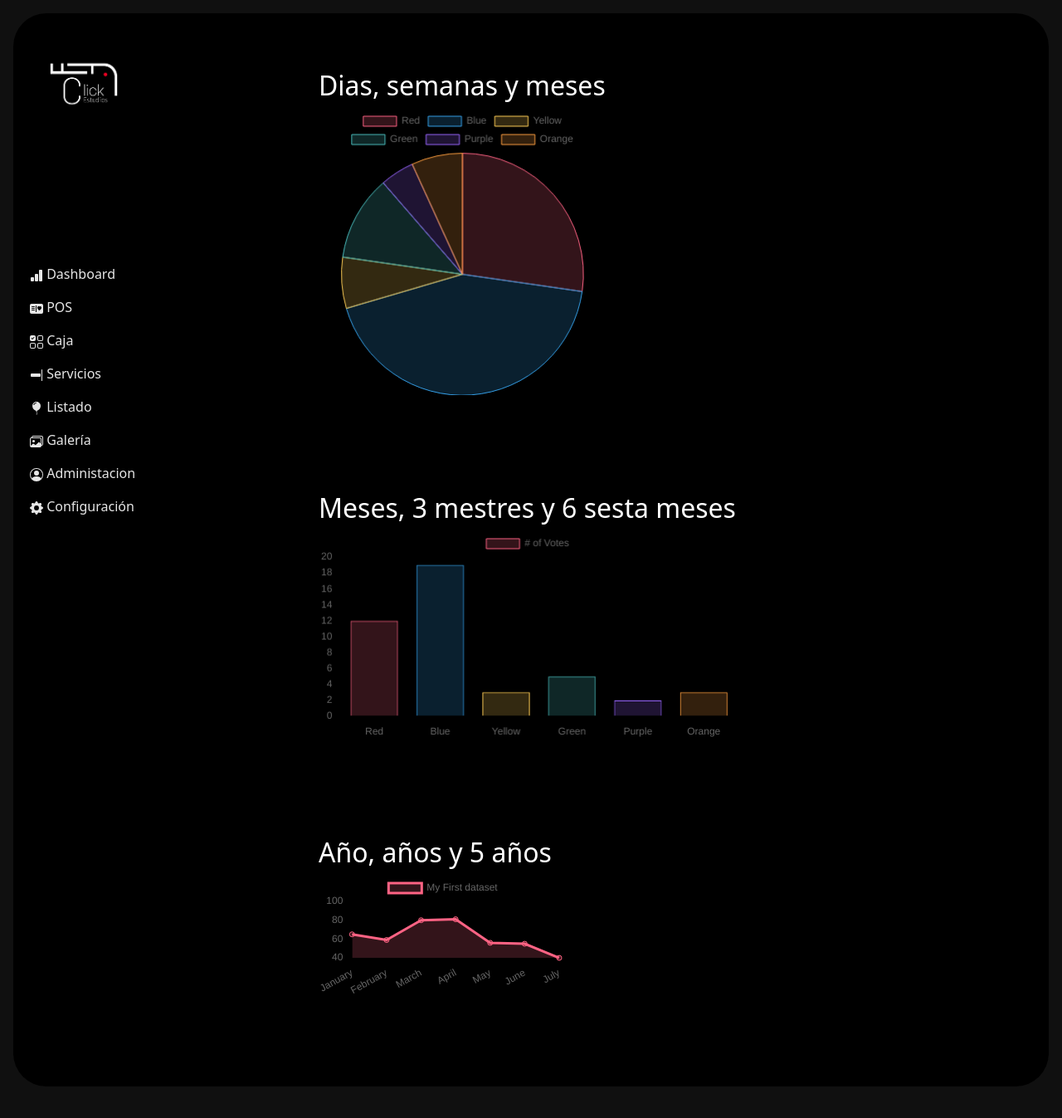
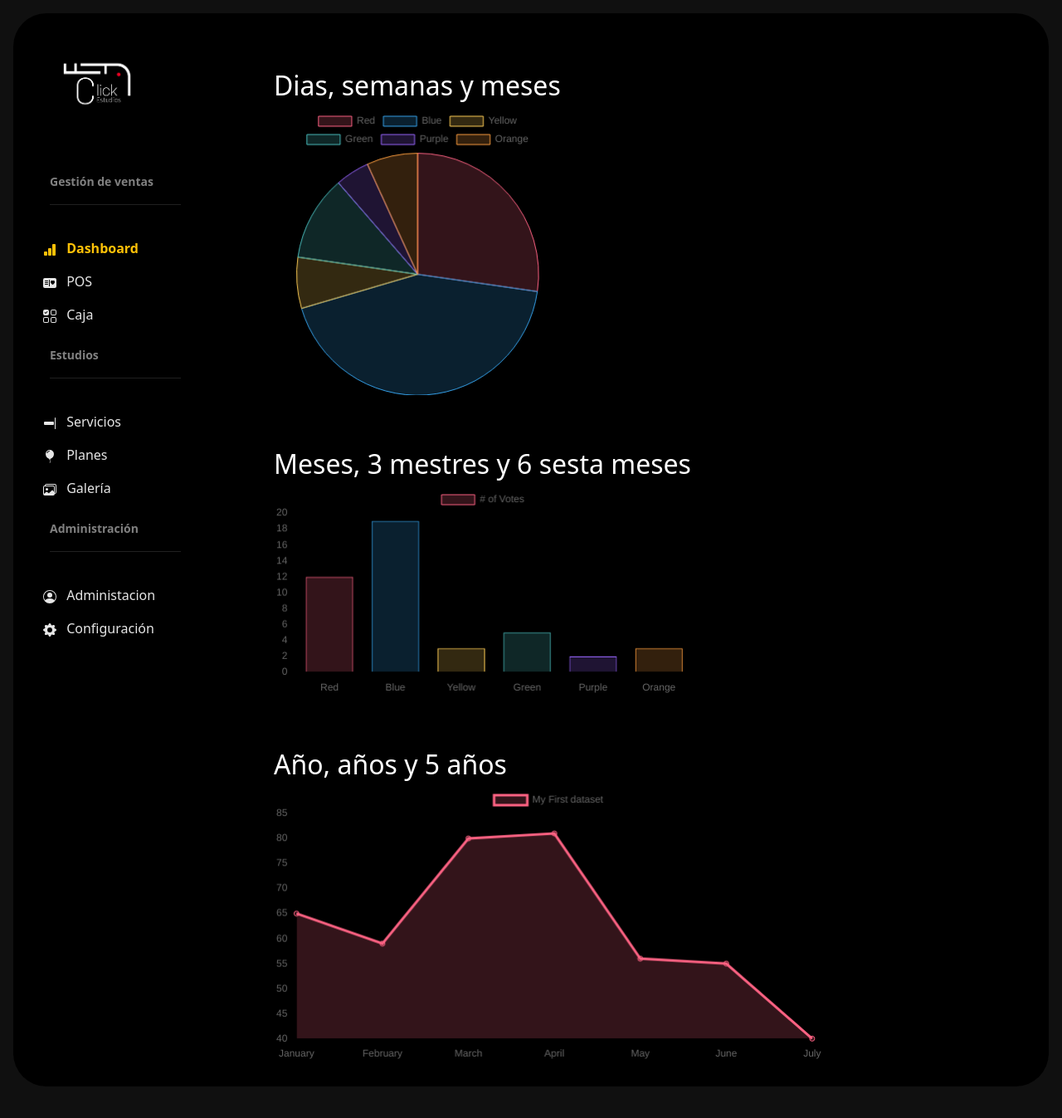
Before and after one commit to the-wandy-olivares/_ClickEstudios, a Django app: page /dashboard/ in a window 1280 px wide. Shown: the whole page at 83% size. Run offline with Django 5.2, Linux system fonts and the light colour scheme; some web fonts are replaced.

Commit message:
Agregar estilos a la navegación para resaltar las secciones de planes, servicios y dashboard; mejorar la visualización de las cajas en el filtro

```diff
--- a/ClickEstudios/Estudios/templates/base/base.html
+++ b/ClickEstudios/Estudios/templates/base/base.html
@@ -41,7 +41,7 @@
   <body style="background-color:rgb(16, 16, 16); " class="p-3">
       <main class=' p-1 d-flex '  style=" height: 96vh; background-color: #000000;
             border-radius: 2.5rem;">
-            <div class='bg-grey' style='min-width: 300px;'>
+            <div class='bg-grey ms-4 me-5' style='min-width: 190px;'>
                   {% include "component/nav.html" %}
             </div>
             {% block content %}
--- a/ClickEstudios/Estudios/templates/box/components/filter.html
+++ b/ClickEstudios/Estudios/templates/box/components/filter.html
@@ -10,7 +10,9 @@
                   <option value="todas" {% if request.POST.caja == "todas" %}selected{% endif %}>Todas las Cajas</option>
                   {% for caja in cajas %}
                   <option value="{{ caja.id }}" {% if request.POST.caja == caja.id|stringformat:"s" %}selected{% endif %}>
-                        Caja #{{ forloop.counter }} </option>
+                         #{{ forloop.counter }}
+                         {{caja.user.first_name}} {{caja.user.last_name}}
+                  </option>
                   {% endfor %}
             </select>
 
--- a/ClickEstudios/Estudios/templates/component/nav.html
+++ b/ClickEstudios/Estudios/templates/component/nav.html
@@ -8,7 +8,9 @@
             border-radius: 0.5rem;
             transition: 0.5s;
       }
-
+      a svg {
+            margin-right: 0.5rem;
+      }
       .nav a:hover {
             color: #ffc107;
             font-weight: bolder;
@@ -22,61 +24,82 @@
       }
 </style>
 <a href="{% url "estudios:dashboard" %}" class='mt-5'>
-<img src="{% static 'img/icons/logo-white.png' %}" width='130' alt="Logo">
+      <img src="{% static 'img/icons/logo-white.png' %}" width='130' alt="Logo">
 </a>
-<div class='nav mt-5 pt-5' style="display: flex; flex-direction: column; gap: 1rem; ">
-      <a href="{% url "estudios:dashboard" %}" class='mt-5'>
+
+<div class='nav ' style="display: flex; flex-direction: column; gap: 1rem; ">
+
+      <div data-aos="fade-in" style="transition-delay: 0.8s;" class="mt-4">
+            <strong class="text-white-50" style="font-size: 14px;">
+                  Gestión de ventas
+            </strong>
+            <hr class="text-white-50">
+      </div>
+
+      <a  data-aos="fade-right" style="transition-delay: 0.6s;"  class="dashboard" href="{% url "estudios:dashboard" %}" class=''>
             <svg xmlns="http://www.w3.org/2000/svg" width="16" height="16" fill="currentColor" class="bi bi-bar-chart-fill" viewBox="0 0 16 16">
                   <path d="M1 11a1 1 0 0 1 1-1h2a1 1 0 0 1 1 1v3a1 1 0 0 1-1 1H2a1 1 0 0 1-1-1zm5-4a1 1 0 0 1 1-1h2a1 1 0 0 1 1 1v7a1 1 0 0 1-1 1H7a1 1 0 0 1-1-1zm5-5a1 1 0 0 1 1-1h2a1 1 0 0 1 1 1v12a1 1 0 0 1-1 1h-2a1 1 0 0 1-1-1z"/>
                 </svg>
             Dashboard
       </a>
-      <a class="pos" href="{% url "estudios:pos" %}">
+      <a  data-aos="fade-right" style="transition-delay: 0.5s;"  class="pos" href="{% url "estudios:pos" %}">
             <svg xmlns="http://www.w3.org/2000/svg" width="16" height="16" fill="currentColor" class="bi bi-postcard-heart-fill" viewBox="0 0 16 16">
                   <path d="M2 2a2 2 0 0 0-2 2v8a2 2 0 0 0 2 2h12a2 2 0 0 0 2-2V4a2 2 0 0 0-2-2zm6 2.5v7a.5.5 0 0 1-1 0v-7a.5.5 0 0 1 1 0m3.5.878c1.482-1.42 4.795 1.392 0 4.622-4.795-3.23-1.482-6.043 0-4.622M2 5.5a.5.5 0 0 1 .5-.5h3a.5.5 0 0 1 0 1h-3a.5.5 0 0 1-.5-.5m0 2a.5.5 0 0 1 .5-.5h3a.5.5 0 0 1 0 1h-3a.5.5 0 0 1-.5-.5m0 2a.5.5 0 0 1 .5-.5h3a.5.5 0 0 1 0 1h-3a.5.5 0 0 1-.5-.5"/>
                 </svg>
             POS
       </a>
-      <a class='caja' href="{% url "estudios:box" %}">
+      <a  data-aos="fade-right" style="transition-delay: 0.4s;"  class='caja' href="{% url "estudios:box" %}">
             <svg xmlns="http://www.w3.org/2000/svg" width="16" height="16" fill="currentColor" class="bi bi-ui-checks-grid" viewBox="0 0 16 16">
                   <path d="M2 10h3a1 1 0 0 1 1 1v3a1 1 0 0 1-1 1H2a1 1 0 0 1-1-1v-3a1 1 0 0 1 1-1m9-9h3a1 1 0 0 1 1 1v3a1 1 0 0 1-1 1h-3a1 1 0 0 1-1-1V2a1 1 0 0 1 1-1m0 9a1 1 0 0 0-1 1v3a1 1 0 0 0 1 1h3a1 1 0 0 0 1-1v-3a1 1 0 0 0-1-1zm0-10a2 2 0 0 0-2 2v3a2 2 0 0 0 2 2h3a2 2 0 0 0 2-2V2a2 2 0 0 0-2-2zM2 9a2 2 0 0 0-2 2v3a2 2 0 0 0 2 2h3a2 2 0 0 0 2-2v-3a2 2 0 0 0-2-2zm7 2a2 2 0 0 1 2-2h3a2 2 0 0 1 2 2v3a2 2 0 0 1-2 2h-3a2 2 0 0 1-2-2zM0 2a2 2 0 0 1 2-2h3a2 2 0 0 1 2 2v3a2 2 0 0 1-2 2H2a2 2 0 0 1-2-2zm5.354.854a.5.5 0 1 0-.708-.708L3 3.793l-.646-.647a.5.5 0 1 0-.708.708l1 1a.5.5 0 0 0 .708 0z"/>
                 </svg>
-                Caja
-            </a>
-      <a href="{% url "estudios:service" %}">
+            Caja
+      </a>
+
+      <div  data-aos="fade-in" style="transition-delay: 0.6s;" >
+            <strong class="text-white-50" style="font-size: 14px;">
+                  Estudios
+            </strong>
+            <hr class="text-white-50">
+      </div>
+
+      <a  data-aos="fade-right" style="transition-delay: 0.3s;"  class="services" href="{% url "estudios:service" %}">
             <svg xmlns="http://www.w3.org/2000/svg" width="16" height="16" fill="currentColor" class="bi bi-align-end" viewBox="0 0 16 16">
                   <path fill-rule="evenodd" d="M14.5 1a.5.5 0 0 0-.5.5v13a.5.5 0 0 0 1 0v-13a.5.5 0 0 0-.5-.5"/>
                   <path d="M13 7a1 1 0 0 0-1-1H2a1 1 0 0 0-1 1v2a1 1 0 0 0 1 1h10a1 1 0 0 0 1-1z"/>
                 </svg>
             Servicios
       </a>
-      <a href="{% url "estudios:plan" %}">
+
+      <a  data-aos="fade-right" style="transition-delay: 0.2s;"  class="plans" href="{% url "estudios:plan" %}">
             <svg xmlns="http://www.w3.org/2000/svg" width="16" height="16" fill="currentColor" class="bi bi-balloon-fill" viewBox="0 0 16 16">
                   <path fill-rule="evenodd" d="M8.48 10.901C11.211 10.227 13 7.837 13 5A5 5 0 0 0 3 5c0 2.837 1.789 5.227 4.52 5.901l-.244.487a.25.25 0 1 0 .448.224l.04-.08c.009.17.024.315.051.45.068.344.208.622.448 1.102l.013.028c.212.422.182.85.05 1.246-.135.402-.366.751-.534 1.003a.25.25 0 0 0 .416.278l.004-.007c.166-.248.431-.646.588-1.115.16-.479.212-1.051-.076-1.629-.258-.515-.365-.732-.419-1.004a2 2 0 0 1-.037-.289l.008.017a.25.25 0 1 0 .448-.224zM4.352 3.356a4 4 0 0 1 3.15-2.325C7.774.997 8 1.224 8 1.5s-.226.496-.498.542c-.95.162-1.749.78-2.173 1.617a.6.6 0 0 1-.52.341c-.346 0-.599-.329-.457-.644"/>
                 </svg>
-            Listado
+            Planes
       </a>
-      {% comment %} <a href="#paquetes">
-            <svg xmlns="http://www.w3.org/2000/svg" width="16" height="16" fill="currentColor" class="bi bi-boxes" viewBox="0 0 16 16">
-                  <path d="M7.752.066a.5.5 0 0 1 .496 0l3.75 2.143a.5.5 0 0 1 .252.434v3.995l3.498 2A.5.5 0 0 1 16 9.07v4.286a.5.5 0 0 1-.252.434l-3.75 2.143a.5.5 0 0 1-.496 0l-3.502-2-3.502 2.001a.5.5 0 0 1-.496 0l-3.75-2.143A.5.5 0 0 1 0 13.357V9.071a.5.5 0 0 1 .252-.434L3.75 6.638V2.643a.5.5 0 0 1 .252-.434zM4.25 7.504 1.508 9.071l2.742 1.567 2.742-1.567zM7.5 9.933l-2.75 1.571v3.134l2.75-1.571zm1 3.134 2.75 1.571v-3.134L8.5 9.933zm.508-3.996 2.742 1.567 2.742-1.567-2.742-1.567zm2.242-2.433V3.504L8.5 5.076V8.21zM7.5 8.21V5.076L4.75 3.504v3.134zM5.258 2.643 8 4.21l2.742-1.567L8 1.076zM15 9.933l-2.75 1.571v3.134L15 13.067zM3.75 14.638v-3.134L1 9.933v3.134z"/>
-                </svg>
-            Paquetes
-      </a> {% endcomment %}
-      <a class="galley-a" href="{% url "estudios:gallery" %}">
+
+      <a  data-aos="fade-right" style="transition-delay: 0.1s;"  class="galley-a" href="{% url "estudios:gallery" %}">
             <svg xmlns="http://www.w3.org/2000/svg" width="16" height="16" fill="currentColor" class="bi bi-images" viewBox="0 0 16 16">
                   <path d="M4.502 9a1.5 1.5 0 1 0 0-3 1.5 1.5 0 0 0 0 3"/>
                   <path d="M14.002 13a2 2 0 0 1-2 2h-10a2 2 0 0 1-2-2V5A2 2 0 0 1 2 3a2 2 0 0 1 2-2h10a2 2 0 0 1 2 2v8a2 2 0 0 1-1.998 2M14 2H4a1 1 0 0 0-1 1h9.002a2 2 0 0 1 2 2v7A1 1 0 0 0 15 11V3a1 1 0 0 0-1-1M2.002 4a1 1 0 0 0-1 1v8l2.646-2.354a.5.5 0 0 1 .63-.062l2.66 1.773 3.71-3.71a.5.5 0 0 1 .577-.094l1.777 1.947V5a1 1 0 0 0-1-1z"/>
                 </svg>
             Galería
       </a>
-      <a    class="admin" href="{% url "estudios:admin" %}">
+
+      <div  data-aos="fade-in" style="transition-delay: 0.4s;" >
+            <strong class="text-white-50" style="font-size: 14px;">
+                  Administración
+            </strong>
+            <hr class="text-white-50">
+      </div>
+
+      <a  data-aos="fade-right" style="transition-delay: 0.1s;"  class="admin" href="{% url "estudios:admin" %}">
             <svg xmlns="http://www.w3.org/2000/svg" width="16" height="16" fill="currentColor" class="bi bi-person-circle" viewBox="0 0 16 16">
                   <path d="M11 6a3 3 0 1 1-6 0 3 3 0 0 1 6 0"/>
                   <path fill-rule="evenodd" d="M0 8a8 8 0 1 1 16 0A8 8 0 0 1 0 8m8-7a7 7 0 0 0-5.468 11.37C3.242 11.226 4.805 10 8 10s4.757 1.225 5.468 2.37A7 7 0 0 0 8 1"/>
                   </svg>
                   Administacion
       </a>
-      <a class="configuration" href="{% url "estudios:admin" %}">
+      <a  data-aos="fade-right" style="transition-delay: 0s;"  class="configuration" href="{% url "estudios:admin" %}">
             <svg xmlns="http://www.w3.org/2000/svg" width="16" height="16" fill="currentColor" class="bi bi-gear-fill" viewBox="0 0 16 16">
                   <path d="M9.405 1.05c-.413-1.4-2.397-1.4-2.81 0l-.1.34a1.464 1.464 0 0 1-2.105.872l-.31-.17c-1.283-.698-2.686.705-1.987 1.987l.169.311c.446.82.023 1.841-.872 2.105l-.34.1c-1.4.413-1.4 2.397 0 2.81l.34.1a1.464 1.464 0 0 1 .872 2.105l-.17.31c-.698 1.283.705 2.686 1.987 1.987l.311-.169a1.464 1.464 0 0 1 2.105.872l.1.34c.413 1.4 2.397 1.4 2.81 0l.1-.34a1.464 1.464 0 0 1 2.105-.872l.31.17c1.283.698 2.686-.705 1.987-1.987l-.169-.311a1.464 1.464 0 0 1 .872-2.105l.34-.1c1.4-.413 1.4-2.397 0-2.81l-.34-.1a1.464 1.464 0 0 1-.872-2.105l.17-.31c.698-1.283-.705-2.686-1.987-1.987l-.311.169a1.464 1.464 0 0 1-2.105-.872zM8 10.93a2.929 2.929 0 1 1 0-5.86 2.929 2.929 0 0 1 0 5.858z"/>
             </svg>
--- a/ClickEstudios/Estudios/templates/estudios/dashboard.html
+++ b/ClickEstudios/Estudios/templates/estudios/dashboard.html
@@ -1,6 +1,13 @@
 {% extends "base/base.html" %}
 {% block content %}
-      <div class="bg-black mt-4 d-flex flex-wrap">
+      <style>
+            .nav .dashboard {
+                  color: #ffc107;
+                  font-weight: bolder;
+                  transform: scale(1.1);
+            }
+      </style>
+      <div class="bg-black mt-4 d-flex flex-wrap overflow-auto">
 
             <div class="d-flex flex-wrap">
                   <div class="bg-gray-800 p-4 rounded-lg shadow-md">
@@ -15,7 +22,7 @@
                         </h2>
                         <canvas id="barChart"></canvas>
                   </div>
-                  <div class="bg-gray-800 p-4 rounded-lg shadow-md">
+                  <div class="bg-gray-800 p-4 rounded-lg w-75 shadow-md">
                         <h2 class="text-white text-xl mb-2">
                               Año, años y 5 años
                         </h2>
--- a/ClickEstudios/Estudios/templates/plan/plan-list.html
+++ b/ClickEstudios/Estudios/templates/plan/plan-list.html
@@ -1,5 +1,7 @@
 {% load humanize %}
 {% for p in  plans %}
+
+
       <a href="{% url "estudios:plan-update" p.id %}">
             <div class='p-0 d-flex overflow-hidden' style='
             {% if p.img_back %}
```
Also changed, not shown: ClickEstudios/Estudios/templates/plan/plan.html (+7 -0 lines), ClickEstudios/Estudios/templates/service/service.html (+8 -0 lines).
